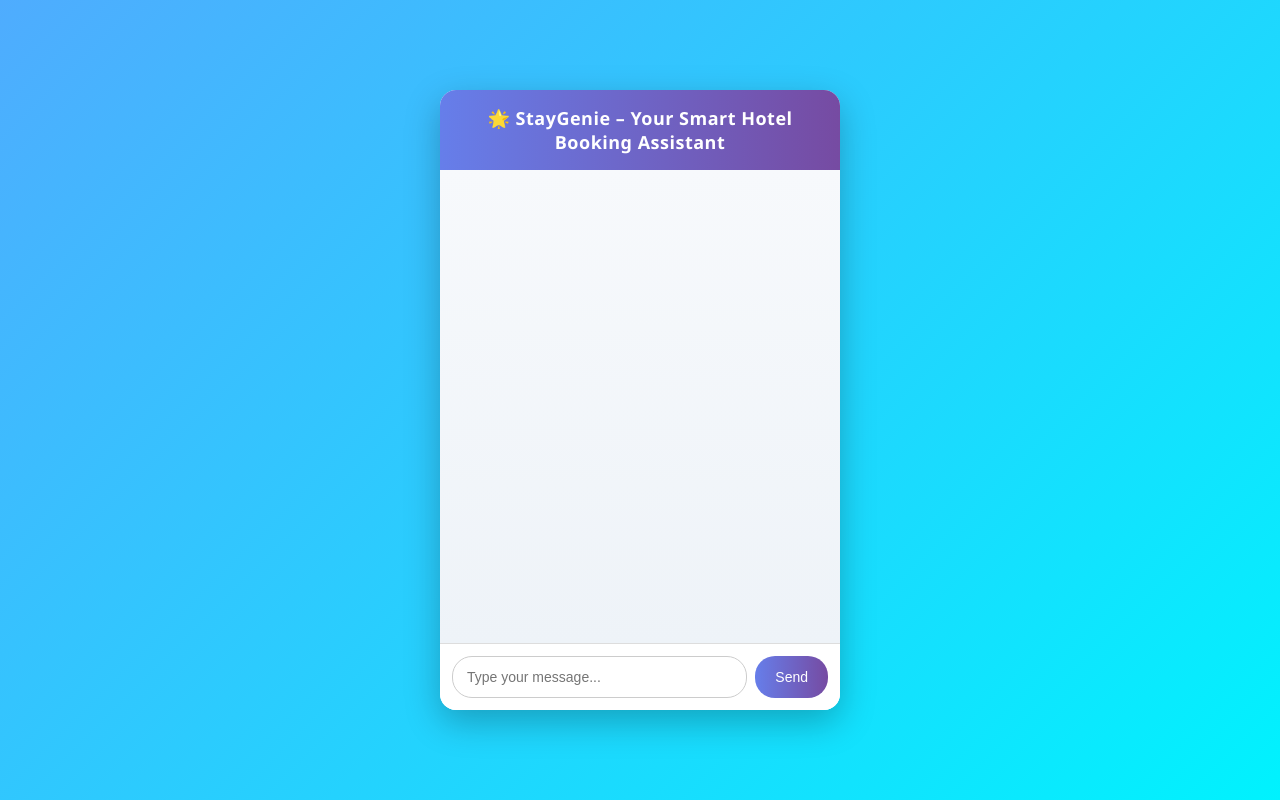
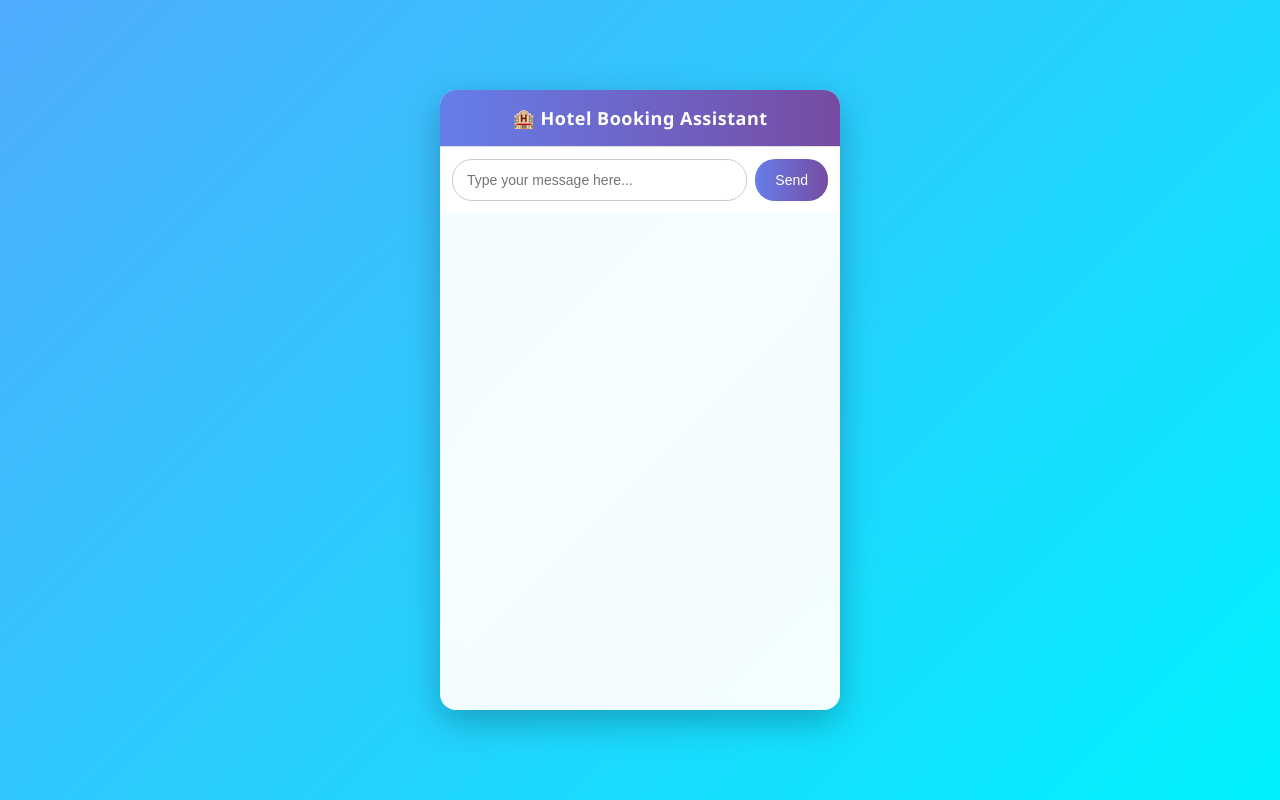
Before and after one commit to Kushalini208/chatbox, a Flask app: page / in a window 1280 px wide. Run offline with Flask 3, Linux system fonts and the light colour scheme; data that the repository does not hold is empty.

Commit message:
Update index.html

```diff
--- a/templates/index.html
+++ b/templates/index.html
@@ -1,24 +1,30 @@
 <!DOCTYPE html>
-<html>
+<html lang="en">
 <head>
-    <title>StayGenie – Your Smart Hotel Booking Assistant</title>
-    <link rel="stylesheet" href="/static/style.css">
+    <meta charset="UTF-8">
+    <title>Hotel Booking Chatbot 🏨</title>
+    <link rel="stylesheet" href="{{ url_for('static', filename='style.css') }}">
 </head>
 <body>
 
 <div class="chat-container">
     <div class="chat-header">
-        🌟 StayGenie – Your Smart Hotel Booking Assistant
+        🏨 Hotel Booking Assistant
     </div>
 
-    <div id="chatMessages" class="chat-messages"></div>
+    <div id="chat-box" class="chat-box"></div>
 
     <div class="chat-input">
-        <input type="text" id="messageInput" placeholder="Type your message...">
-        <button onclick="sendMessage()">Send</button>
+        <input
+            type="text"
+            id="user-input"
+            placeholder="Type your message here..."
+            autocomplete="off"
+        />
+        <button id="send-btn">Send</button>
     </div>
 </div>
 
-<script src="/static/script.js"></script>
+<script src="{{ url_for('static', filename='script.js') }}"></script>
 </body>
 </html>
```
